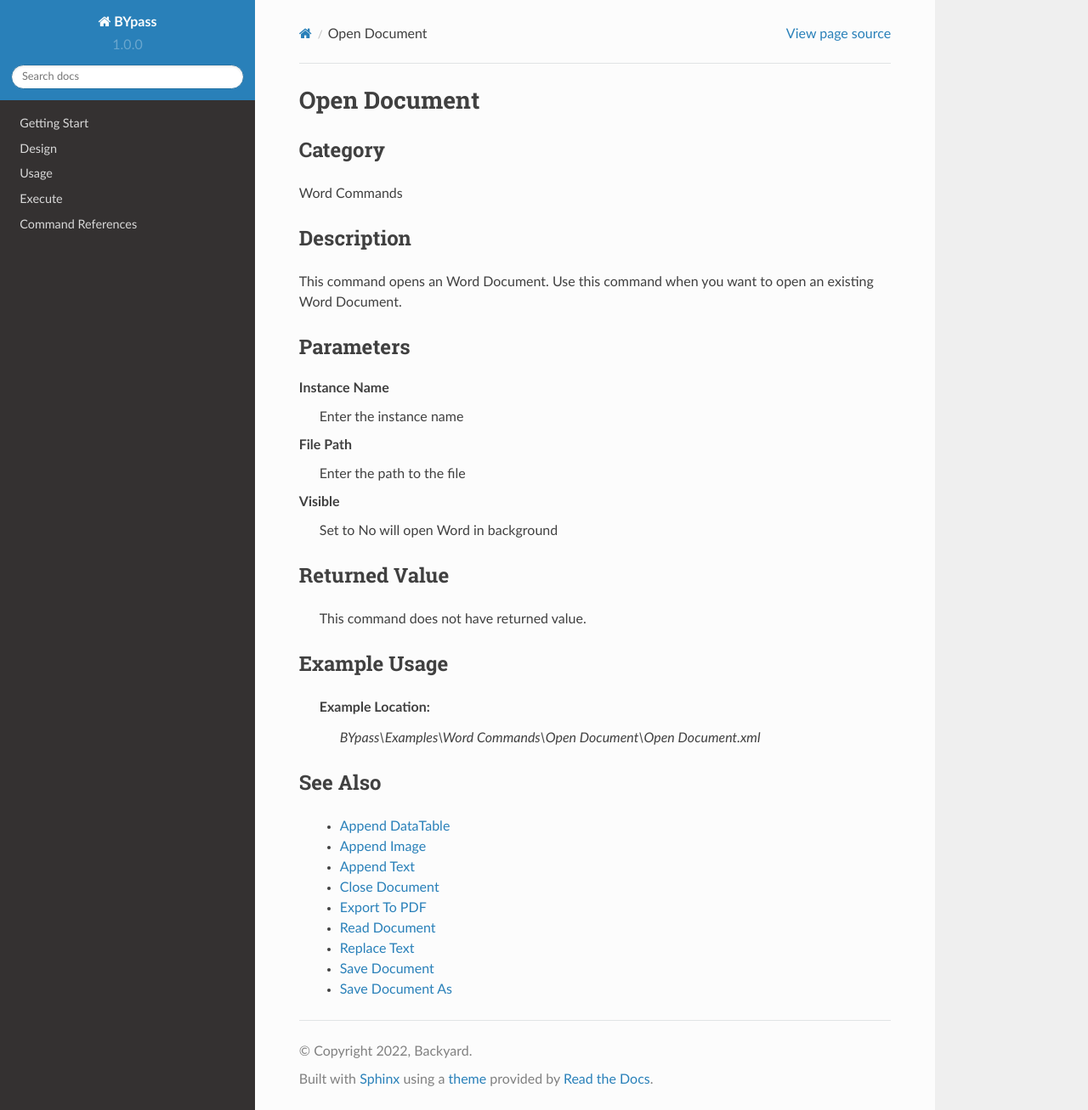
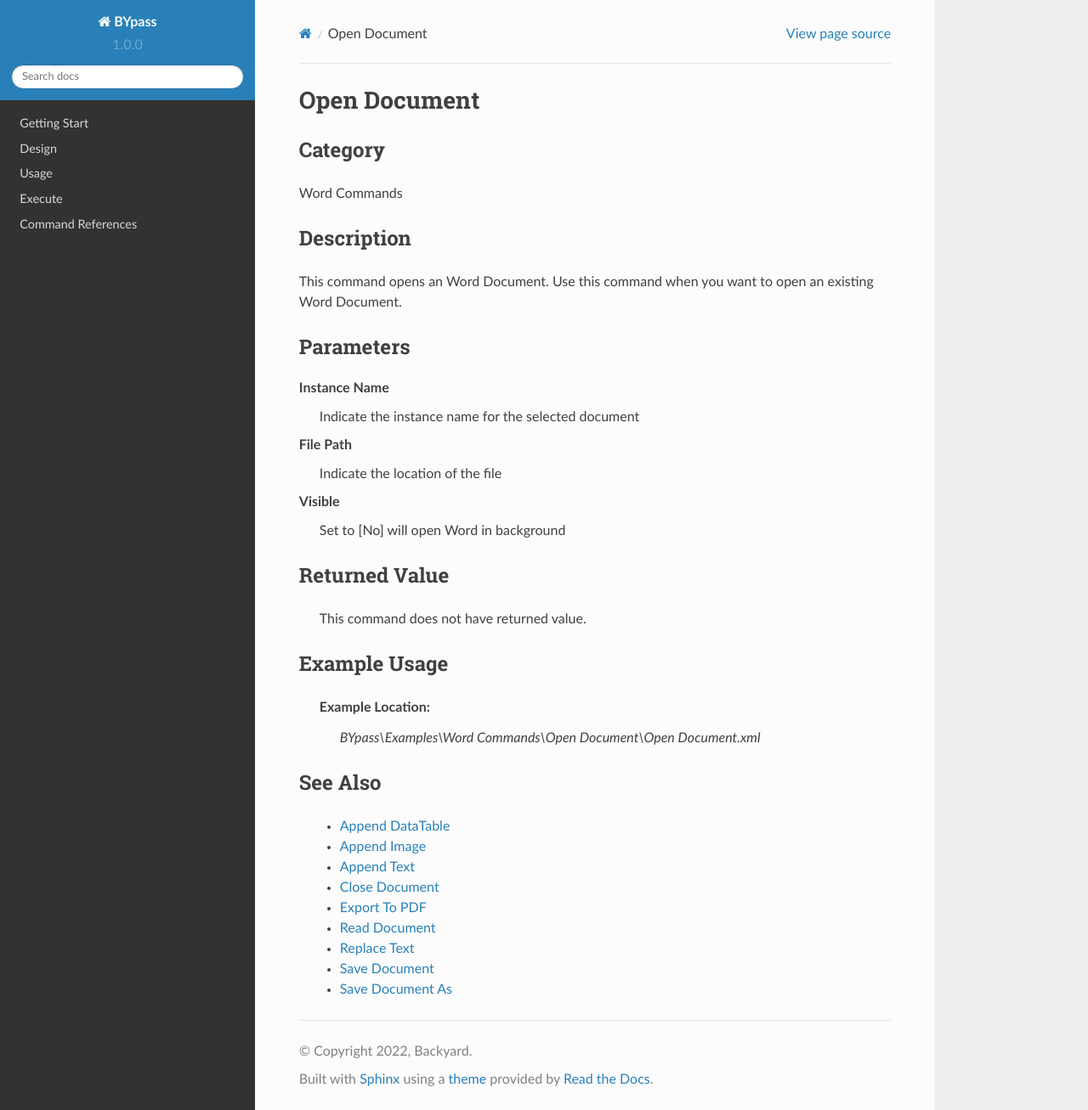
Before and after one commit to stupidmankind/BYpassDoc, a Sphinx documentation site: the page built from docs/source/commands/wordopendocument.rst, in a window 1280 px wide and 1307 px high. Shown: the whole window at 85% size. Built offline with Sphinx 7.4.7 and the Read the Docs theme 2.0.0, drawn with Linux system fonts in a browser that asks for light colours.

Commit message:
Update wordopendocument.rst
edit parameters

```diff
--- a/docs/source/commands/wordopendocument.rst
+++ b/docs/source/commands/wordopendocument.rst
@@ -14,13 +14,13 @@ Parameters
 ----------
 
 **Instance Name**
-	Enter the instance name
+	Indicate the instance name for the selected document
 
 **File Path**
-	Enter the path to the file
+	Indicate the location of the file
 
 **Visible**
-	Set to No will open Word in background
+	Set to [No] will open Word in background
 
 
 
```
